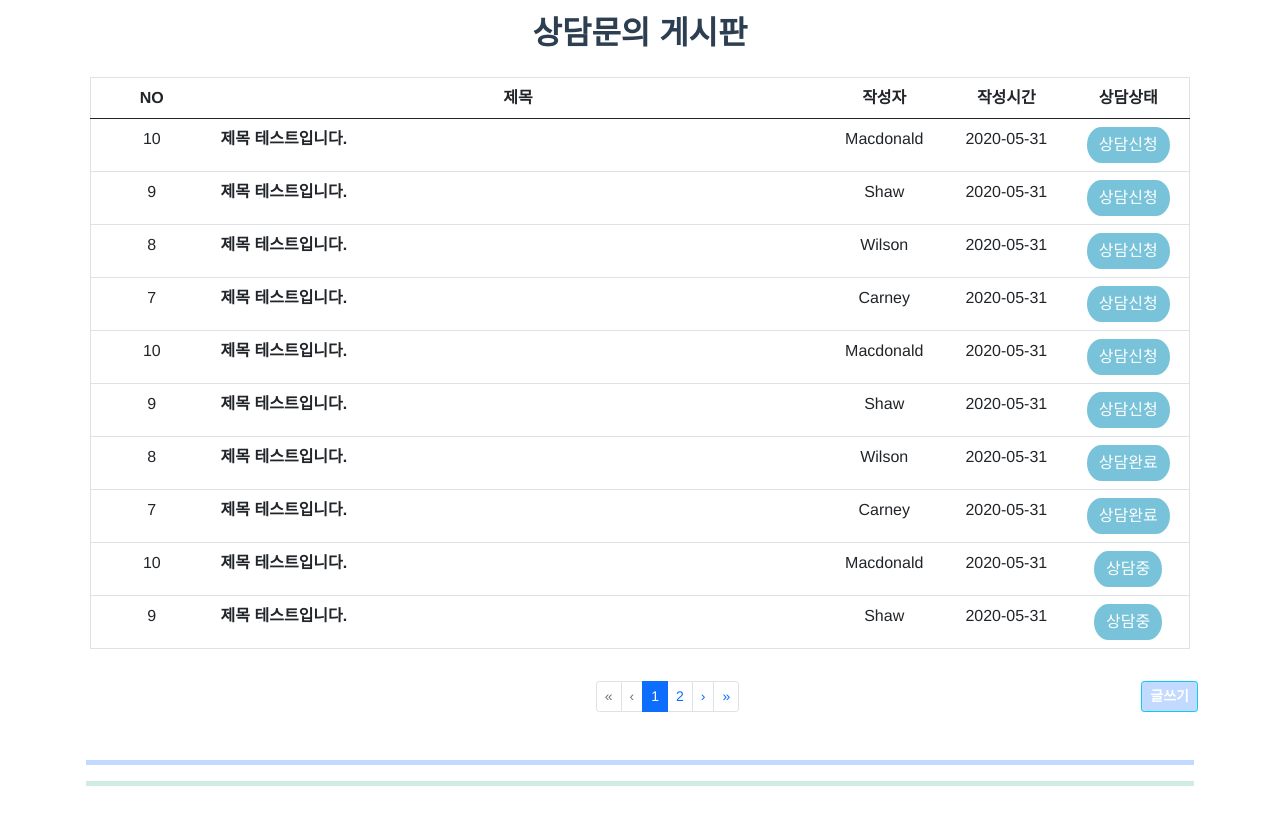
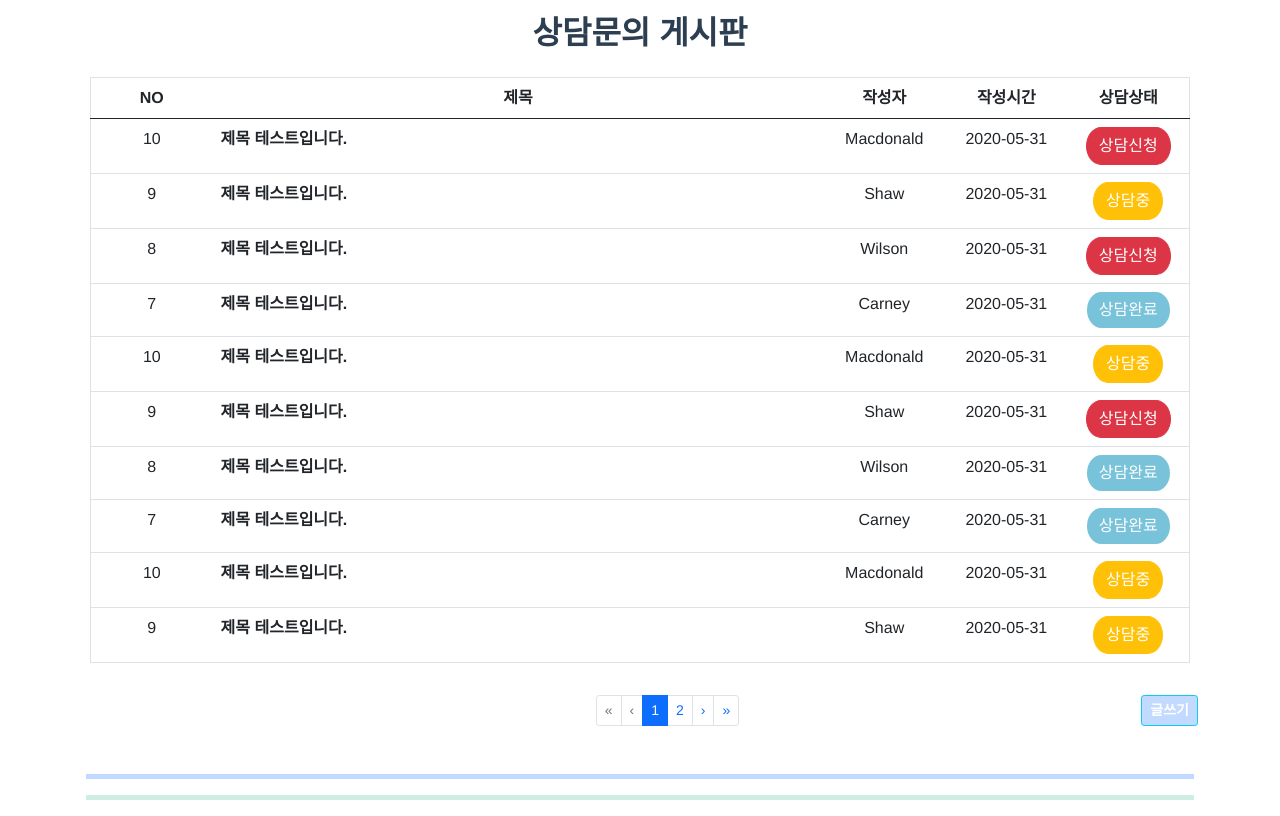
Before and after one commit to wogjsdl55/insuranceSite, a Vue app in the folder front/: page /board in a window 1280 px wide. Shown: the part 980-1796 px from the top of the page. Built offline with nearby package versions, Linux system fonts and the light colour scheme; what vue2-editor would draw is missing.

Commit message:
buttons 상태값에 따른 디자인 개발했습니다.

```diff
--- a/front/src/components/MainArea.vue
+++ b/front/src/components/MainArea.vue
@@ -72,7 +72,6 @@
             noCollapse
             :per-page="perPage"
             :current-page="currentPage"
-            :tbody-td-class="status"
           >
             <template #table-colgroup="scope">
               <col
@@ -85,10 +84,12 @@
             <template #cell(제목)="data">
               <b class="text-left" style="float:left">{{ data.value }}</b>
             </template>
-            <template #cell(상담상태)="data">
-              <b-button v-if="data.상담상태">
-              </b-button>
-              <b-button :class="status">{{ data.value }}</b-button>
+
+            <template v-slot:cell(상담상태)="data">
+
+               <b-button v-if="data.item.상담상태 ==='상담신청'"  variant="danger" > {{ data.value }} </b-button>
+               <b-button v-if="data.item.상담상태 ==='상담중'"  variant="warning"> {{ data.value }} </b-button>
+               <b-button v-if="data.item.상담상태 ==='상담완료'"  > {{ data.value }} </b-button>
           </template>
           </b-table>
         </b-card>
@@ -131,22 +132,22 @@ export default {
       perPage: 10,
       fields: ['NO', '제목' , '작성자', '작성시간', '상담상태'],
       items: [
-          { NO: 10, 제목 : '제목 테스트입니다.', 작성자: 'Macdonald', 작성시간 : '2020-05-31', 상담상태 : "상담신청", status: 'register' },
-          { NO: 9,  제목 : '제목 테스트입니다.', 작성자: 'Shaw',      작성시간 : '2020-05-31', 상담상태 : "상담신청", status: 'register' },
-          { NO: 8,  제목 : '제목 테스트입니다.', 작성자: 'Wilson',    작성시간 : '2020-05-31', 상담상태 : "상담신청", status: 'register' },
-          { NO: 7,  제목 : '제목 테스트입니다.', 작성자: 'Carney',    작성시간 : '2020-05-31', 상담상태 : "상담신청", status: 'register' },
-          { NO: 10, 제목 : '제목 테스트입니다.', 작성자: 'Macdonald', 작성시간 : '2020-05-31', 상담상태 : "상담신청", status: 'register' },
-          { NO: 9,  제목 : '제목 테스트입니다.', 작성자: 'Shaw',      작성시간 : '2020-05-31', 상담상태 : "상담신청", status: 'register' },
-          { NO: 8,  제목 : '제목 테스트입니다.', 작성자: 'Wilson',    작성시간 : '2020-05-31', 상담상태 : "상담완료", status: 'complete' },
-          { NO: 7,  제목 : '제목 테스트입니다.', 작성자: 'Carney',    작성시간 : '2020-05-31', 상담상태 : "상담완료", status: 'complete' },
-          { NO: 10, 제목 : '제목 테스트입니다.', 작성자: 'Macdonald', 작성시간 : '2020-05-31', 상담상태 : "상담중", status: 'ongoing' },
-          { NO: 9,  제목 : '제목 테스트입니다.', 작성자: 'Shaw',      작성시간 : '2020-05-31', 상담상태 : "상담중", status: 'ongoing' },
-          { NO: 8,  제목 : '제목 테스트입니다.', 작성자: 'Wilson',    작성시간 : '2020-05-31', 상담상태 : "상담중", status: 'ongoing' },
-          { NO: 7,  제목 : '제목 테스트입니다.', 작성자: 'Carney',    작성시간 : '2020-05-31', 상담상태 : "상담중", status: 'ongoing' },
-          { NO: 10, 제목 : '제목 테스트입니다.', 작성자: 'Macdonald', 작성시간 : '2020-05-31', 상담상태 : "상담중", status: 'ongoing' },
-          { NO: 9,  제목 : '제목 테스트입니다.', 작성자: 'Shaw',      작성시간 : '2020-05-31', 상담상태 : "상담완료", status: 'complete' },
-          { NO: 8,  제목 : '제목 테스트입니다.', 작성자: 'Wilson',    작성시간 : '2020-05-31', 상담상태 : "상담완료", status: 'complete' },
-          { NO: 7,  제목 : '제목 테스트입니다.', 작성자: 'Carney',    작성시간 : '2020-05-31', 상담상태 : "상담완료", status: 'complete' }
+          { NO: 10, 제목 : '제목 테스트입니다.', 작성자: 'Macdonald', 작성시간 : '2020-05-31', 상담상태 : '상담신청' },
+          { NO: 9,  제목 : '제목 테스트입니다.', 작성자: 'Shaw',      작성시간 : '2020-05-31', 상담상태 : '상담중' },
+          { NO: 8,  제목 : '제목 테스트입니다.', 작성자: 'Wilson',    작성시간 : '2020-05-31', 상담상태 : '상담신청' },
+          { NO: 7,  제목 : '제목 테스트입니다.', 작성자: 'Carney',    작성시간 : '2020-05-31', 상담상태 : '상담완료' },
+          { NO: 10, 제목 : '제목 테스트입니다.', 작성자: 'Macdonald', 작성시간 : '2020-05-31', 상담상태 : '상담중' },
+          { NO: 9,  제목 : '제목 테스트입니다.', 작성자: 'Shaw',      작성시간 : '2020-05-31', 상담상태 : '상담신청' },
+          { NO: 8,  제목 : '제목 테스트입니다.', 작성자: 'Wilson',    작성시간 : '2020-05-31', 상담상태 : '상담완료' },
+          { NO: 7,  제목 : '제목 테스트입니다.', 작성자: 'Carney',    작성시간 : '2020-05-31', 상담상태 : '상담완료' },
+          { NO: 10, 제목 : '제목 테스트입니다.', 작성자: 'Macdonald', 작성시간 : '2020-05-31', 상담상태 : '상담중' },
+          { NO: 9,  제목 : '제목 테스트입니다.', 작성자: 'Shaw',      작성시간 : '2020-05-31', 상담상태 : '상담중' },
+          { NO: 8,  제목 : '제목 테스트입니다.', 작성자: 'Wilson',    작성시간 : '2020-05-31', 상담상태 : '상담중' },
+          { NO: 7,  제목 : '제목 테스트입니다.', 작성자: 'Carney',    작성시간 : '2020-05-31', 상담상태 : '상담중' },
+          { NO: 10, 제목 : '제목 테스트입니다.', 작성자: 'Macdonald', 작성시간 : '2020-05-31', 상담상태 : '상담중' },
+          { NO: 9,  제목 : '제목 테스트입니다.', 작성자: 'Shaw',      작성시간 : '2020-05-31', 상담상태 : '상담완료' },
+          { NO: 8,  제목 : '제목 테스트입니다.', 작성자: 'Wilson',    작성시간 : '2020-05-31', 상담상태 : '상담완료' },
+          { NO: 7,  제목 : '제목 테스트입니다.', 작성자: 'Carney',    작성시간 : '2020-05-31', 상담상태 : '상담완료' }
         ]
     }
   },
@@ -199,6 +200,8 @@ a { color: #42b983; }
 .button_q { font-size: 2.5rem; }
 .success_btn { width:100%; height: 5rem; }
 .status{ font-size: 1rem;}
+.btn-danger{ border-radius: 20px / 25px; color: white; }
+.btn-warning{ border-radius: 20px / 25px; color: white; }
 
 @media (max-width: 576px) {
   table { font-size:0.5rem; }
@@ -213,5 +216,8 @@ a { color: #42b983; }
   .main_tel3{ display: inline; font-size:1.5rem;}
   .kakao{ height: 4rem; width: 22rem; }
   .status{ font-size: 0.5rem;}
+  .btn-secondary{ font-size: 0.5rem; }
+  .btn-danger{ font-size: 0.5rem; }
+  .btn-warning{ font-size: 0.5rem; }
 }
 </style>
```
